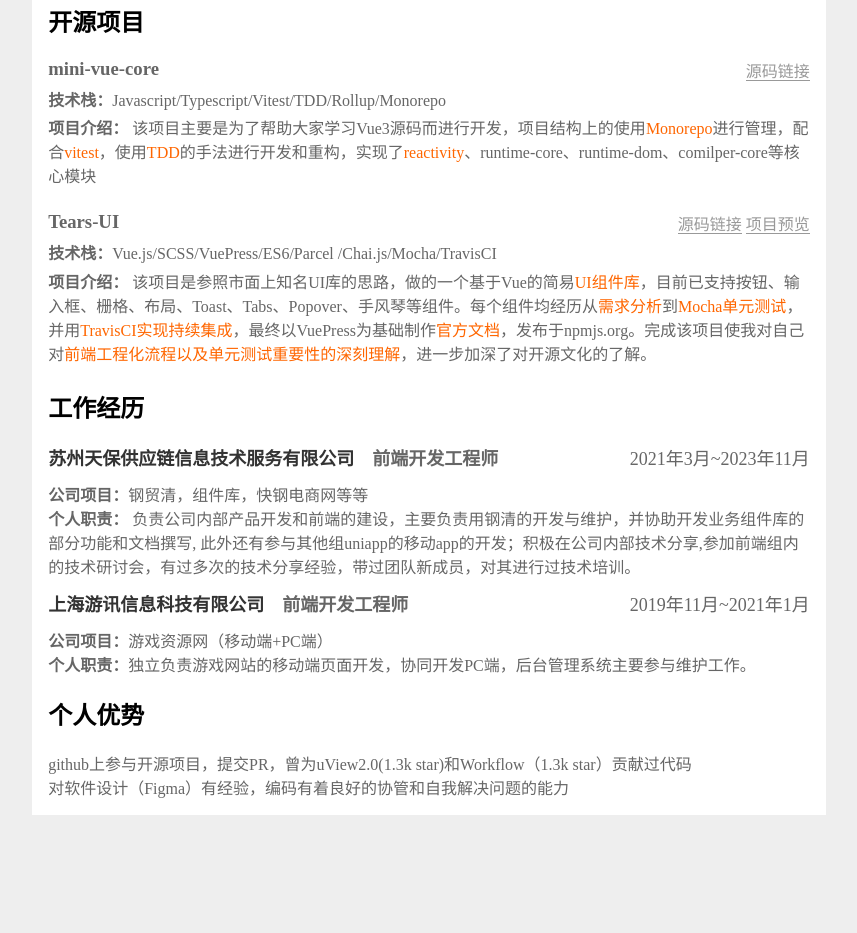
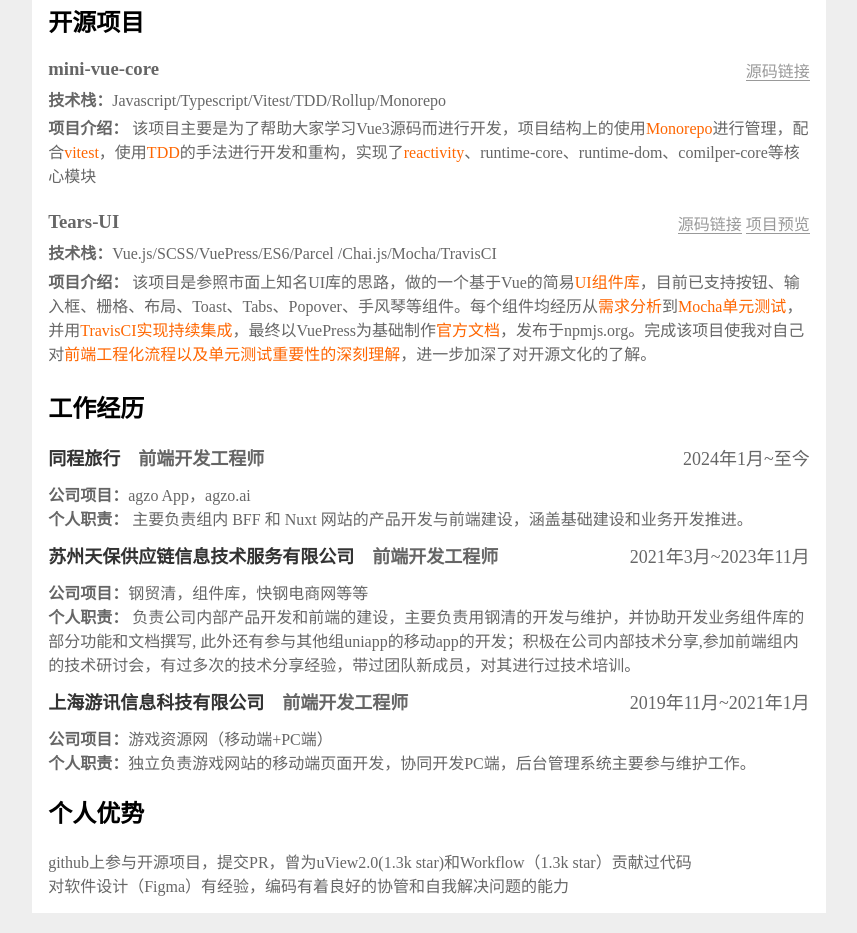
Before and after one commit to BOBOlife/resume-of-mine, a website: page src/index.html in a window 1280 px wide. Shown: the part 2288-3221 px from the top of the page, without its empty margins (211-1068 px from the left). Before the commit the page ends 3123 px from the top, so only its background shows below. Drawn offline with Linux system fonts and the light colour scheme.

Commit message:
update: build

```diff
--- a/src/index.html
+++ b/src/index.html
@@ -523,7 +523,22 @@
     <section class="jobs">
       <h2>工作经历</h2>
       <ol>
-
+        <li>
+          <header>
+            <h3>同程旅行</h3>
+            <h4>前端开发工程师</h4>
+            <span><time>2024年1月</time>~<time>至今</time></span>
+          </header>
+          <ul>
+            <li>
+              <h4>公司项目：</h4>agzo App，agzo.ai
+            </li>
+            <li>
+              <h4>个人职责：</h4>
+              主要负责组内 BFF 和 Nuxt 网站的产品开发与前端建设，涵盖基础建设和业务开发推进。
+            </li>
+          </ul>
+        </li>
         <li>
           <header>
             <h3>苏州天保供应链信息技术服务有限公司</h3>
@@ -540,6 +555,7 @@
               此外还有参与其他组uniapp的移动app的开发；积极在公司内部技术分享,参加前端组内的技术研讨会，有过多次的技术分享经验，带过团队新成员，对其进行过技术培训。
             </li>
           </ul>
+        </li>
         <li>
           <header>
             <h3>上海游讯信息科技有限公司</h3>
```
Also changed, not shown: dist/index.html.
